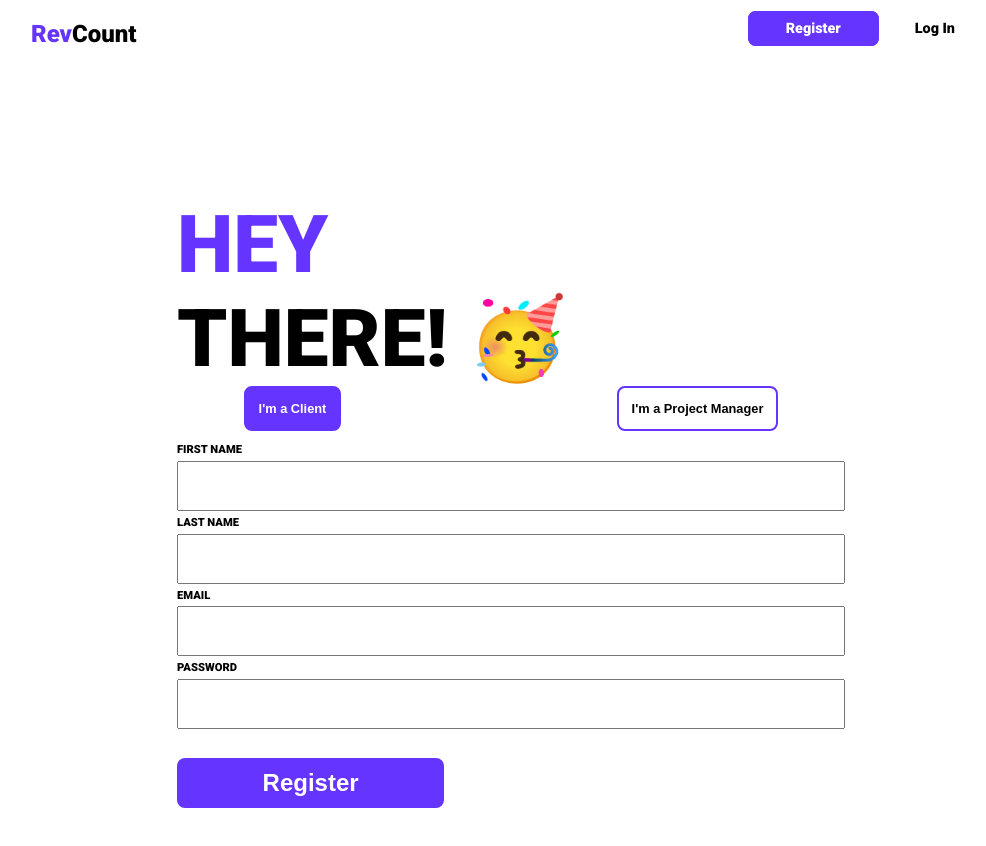
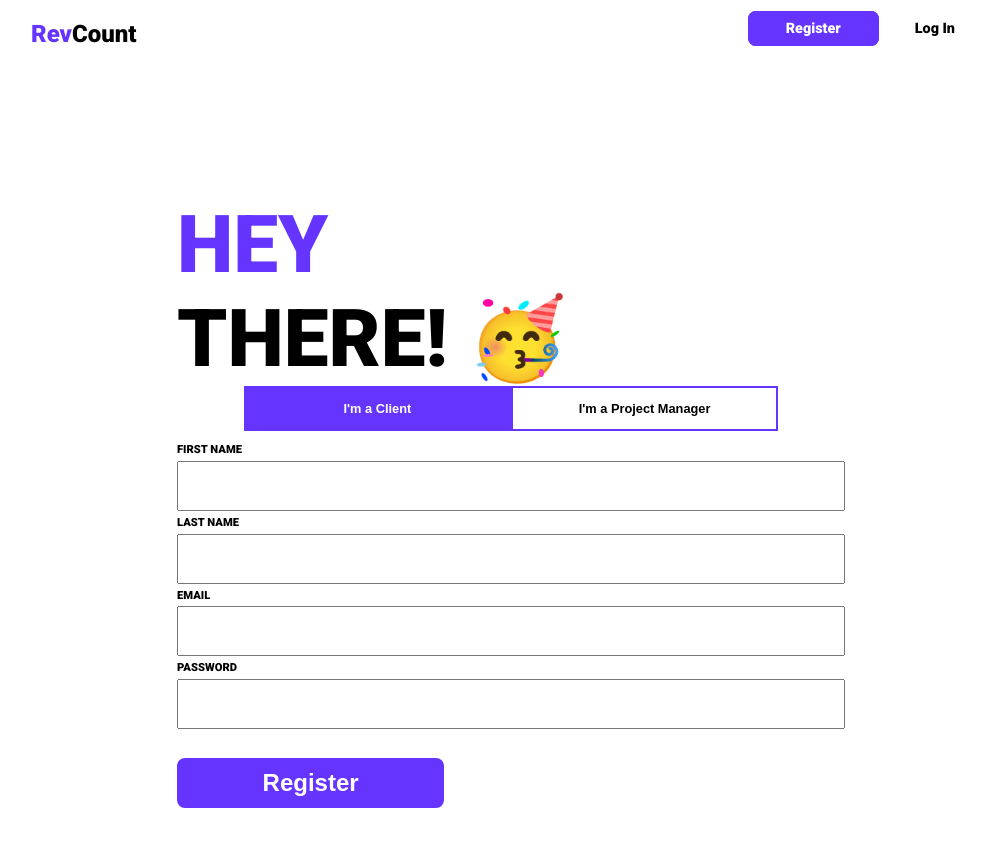
Before and after one commit to matveyclark/revcount-frontend, a React (Create React App) app: page /register in a window 1280 px wide. Shown: the top 846 px of the page, without its empty margins (129-1115 px from the left). Built offline with nearby package versions, Linux system fonts and the light colour scheme.

Commit message:
Working redirect from homepage email input.

```diff
--- a/src/App.css
+++ b/src/App.css
@@ -241,10 +241,10 @@ body {
 .role--pick {
     padding: 1em;
     cursor: pointer;
+    width: 50%;
     font-size: .8rem;
     background-color: #fff;
     border: 2px solid #6534ff;
-    border-radius: 8px;
     margin-bottom: 1em;
     font-weight: 900;
 }
--- a/src/components/EmailInputForm.js
+++ b/src/components/EmailInputForm.js
@@ -12,11 +12,12 @@ class EmailInputForm extends Component {
     }
 }
 
-const mapDispatchToProps = dispatch => {
+const mapDispatchToProps = (dispatch, ownProps) => {
     return {
         saveEmail: e => {
             e.preventDefault()
             dispatch({ type: 'ADD_STARTER_EMAIL', payload: e.target.email.value })
+            ownProps.history.push('/register')
         }
     }
 }
--- a/src/components/Homepage.js
+++ b/src/components/Homepage.js
@@ -16,7 +16,7 @@ export default class Homepage extends Component {
                             A better and more visual way of managing your clients' expectaions about project revisions
                         </p>
 
-                    <EmailInputForm />
+                    <EmailInputForm history={this.props.history} />
                     <div className="hero--list">
                         <p className="hero--list__item"><span role="img" aria-label="brain-emoji">🧠</span> keep clients informed </p>
                         <p className="hero--list__item"><span role="img" aria-label="hands-emoji">🙌</span> manage expectations</p>
```
